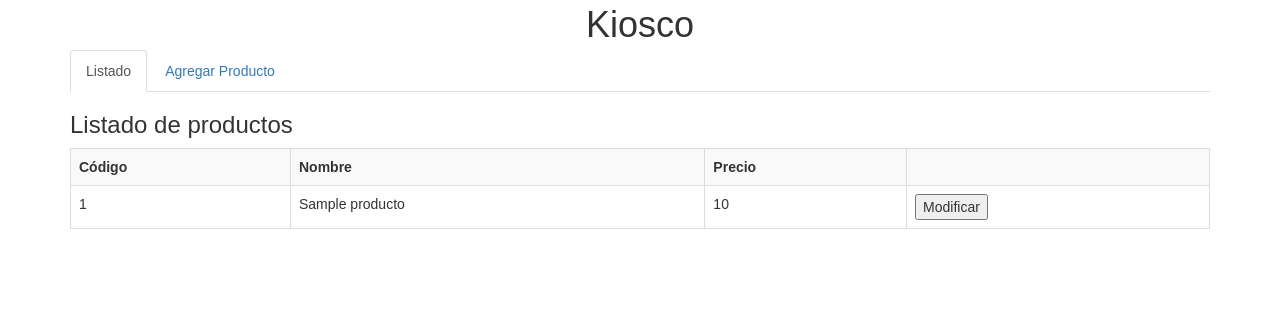
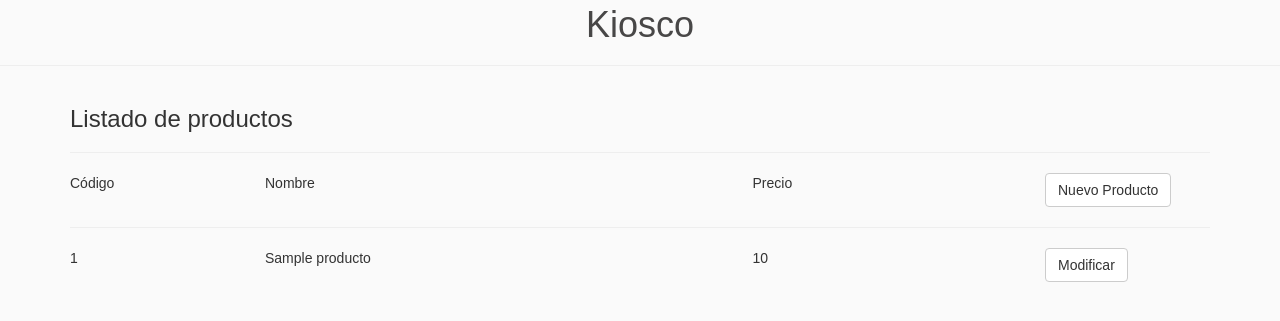
Before and after one commit to NichollsLedesma/Kiosco, a PHP site: page / in a window 1280 px wide. Shown: the top 321 px of the page. Run offline with PHP 8.4, Linux system fonts and the light colour scheme; tables that the repository leaves empty or names only in its code hold one stand-in row (values such as "Sample post"); data that the repository does not hold is empty; style sheets or scripts are compiled from the project's sources.

Commit message:
producto agregado

```diff
--- a/conexion.php
+++ b/conexion.php
@@ -1,6 +1,4 @@
 <?php
-
-
 
 function conectar(){
 	$usuario = 'root';
--- a/functiones.php
+++ b/functiones.php
@@ -3,14 +3,33 @@ include('conexion.php');
 
 
 function listadoProductos(){
-
 	$conn = conectar();
-	$result = $conn->query('SELECT * FROM producto');
-    desconectar($conn);
+	$result = $conn->query('SELECT * FROM producto order by nombre;');
+    //desconectar($conn);
 
 	return $result;
 
 }
 
+function buscarProd($id){
+	$productoEncontrado = [];
+	$todo = listadoProductos();
+	foreach ($todo as $prod) {
+		if ($prod['id']==$id){
+			$productoEncontrado = json_encode($prod);
+		}
+	}
+	return $productoEncontrado;
+}
+
+function addProduct($nombre, $precio){
+	echo "nombre: " . $nombre . " precio " . $precio;
+	$query = 'INSERT INTO producto (nombre, precio) VALUES (\''.$nombre.'\', '.$precio.')';
+	echo "consulta: " . $query;
+	$conn = conectar();
+	$result = $conn->query($query);
+    desconectar($conn);
+}
+
 
  ?>
--- a/index.php
+++ b/index.php
@@ -1,12 +1,4 @@
-<?php
-include('functiones.php');
-$productos = listadoProductos();
-// $result = listadoProductos();
-// foreach($result as $row) {
-// 	echo $row['id'].' nombre: '.$row['nombre'].' precio: '.$row['precio']. ' --- ' ;
-// }
-
- ?>
+<?php include('functiones.php'); $productos = listadoProductos(); ?>
 
 <!DOCTYPE html>
 <html>
@@ -25,43 +17,84 @@ $productos = listadoProductos();
 
 </head>
 <body>
-<h1 class="text-center">Kiosco</h1>
+<h1 class="text-center"><a href="index.php">Kiosco</a></h1><hr>
 
 <div class="container">
-	<ul class="nav nav-tabs">
-		<li class="active"><a data-toggle="tab" href="#home">Listado</a></li>
-		<li><a data-toggle="tab" href="#addProd">Agregar Producto</a></li>
+	<h3>Listado de productos</h3><hr>
 
-	</ul>
+	<!-- Cabecera -->
+	<div class="row">
+		<div class="col-md-2">Código</div>
+		<div class="col-md-5">Nombre</div>
+		<div class="col-md-3">Precio</div>
+		<div class="col-md-2"><button class="btn btn-default" data-toggle="modal" data-target="#addProd">Nuevo Producto</button></div>
+	</div>
+	<!-- Listtado -->
+	<?php foreach ($productos as $prod) {?>
+		<hr>
+		<div class="row">
+			<div class="col-md-2 idProd" id="<?=$prod['id']; ?>"><?=$prod['id']; ?></div>
+			<div class="col-md-5"><?=$prod['nombre']; ?></div>
+			<div class="col-md-3"><?=$prod['precio']; ?></div>
+			<div class="col-md-2"><button class="btn btn-default" data-toggle="modal" data-target="#modifProd">Modificar</button></div>
 
-	<div class="tab-content">
-		<div id="home" class="tab-pane fade in active">
-			<h3>Listado de productos</h3>
-			<div class="table-responsive">
-				<table class="table table-striped table-bordered">
-
-					<tr><th>Código</th><th>Nombre</th><th>Precio</th><th></th></tr>
-					<?php foreach ($productos as $prod) {?>
-						<tr>
-							<td><?= $prod['id']; ?></td>
-							<td><?= $prod['nombre']; ?></td>
-							<td><?= $prod['precio']; ?></td>
-							<td><button class="btnModif">Modificar</button></td>
-						</tr>
-					<?php } ?>
-				</table>
-			</div>
 
 		</div>
-		<div id="addProd" class="tab-pane fade">
-			<h3>Agregar</h3>
-			<p>Ut enim ad minim veniam, quis nostrud exercitation ullamco laboris nisi ut aliquip ex ea commodo consequat.</p>
+	<?php } ?>
+
+
+</div><!-- fin container -->
+
+<!-- Trigger the modal with a button -->
+<!-- <button type="button" class="btn btn-info btn-lg" data-toggle="modal" data-target="#myModal">Open Modal</button> -->
+
+<!-- Modal -->
+<div id="addProd" class="modal fade" role="dialog">
+	<div class="modal-dialog">
+
+		<!-- Modal content-->
+		<div class="modal-content">
+			<div class="modal-header">
+				<!-- <button type="button" class="close" data-dismiss="modal">&times;</button> -->
+				<h4 class="modal-title">Nuevo Producto</h4>
+			</div>
+			<div class="modal-body">
+				<form method="post" action="add.php" >
+					<label>Nombre: </label><input id="nombre" name="nombre"  placeholder='Nombre del producto...'>
+					<label>Precio: </label><input id="precio" name="precio" type="number" step='0.01' placeholder='0.00'>
+					<button type="submit" class="btn btn-default">Guardar</button>
+				</form>
+			</div>
+			<div class="modal-footer">
+				<button type="button" class="btn btn-default" data-dismiss="modal">Cancelar</button>
+			</div>
 		</div>
 
 	</div>
-</div><!-- fin container -->
+</div>
+<div id="modifProd" class="modal fade" role="dialog">
+	<div class="modal-dialog">
 
+		<!-- Modal content-->
+		<div class="modal-content">
+			<div class="modal-header">
+				<!-- <button type="button" class="close" data-dismiss="modal">&times;</button> -->
+				<h4 class="modal-title">Modificar Producto</h4>
+			</div>
+			<div class="modal-body">
+				<form method="post" action="modif.php" >
 
+					<label>Nombre: </label><input id="nombre" name="nombre"  placeholder='Nombre del producto...'>
+					<label>Precio: </label><input id="precio" name="precio" type="number" step='0.01' placeholder='0.00'>
+					<button type="submit" class="btn btn-default">Guardar</button>
+				</form>
+			</div>
+			<div class="modal-footer">
+				<button type="button" class="btn btn-default" data-dismiss="modal">Cancelar</button>
+			</div>
+		</div>
 
+	</div>
+</div>
 </body>
 </html>
--- a/resources/css/style.css
+++ b/resources/css/style.css
@@ -1,6 +1,11 @@
 body{
 	font-family: arial;
+	background-color: #fafafa;
 }
 h1{
 	margin: 5px;
 }
+a:link{
+	color: #484747;
+	text-decoration: none;
+}
--- a/resources/js/jsCustom.js
+++ b/resources/js/jsCustom.js
@@ -1,14 +1,17 @@
-
 $(function(){
-	//$('.tablaProd').append(tablaProductos());
-	$.ajax({
-		url: 'functiones.php',
-		type: 'get',
-		data: ''
-	}).done(function(data){
-		console.log(data);
-	});
+	// $('#productos').val();
+	// console.log($('#productos').val());
 });
+// $(function(){
+// 	//$('.tablaProd').append(tablaProductos());
+// 	$.ajax({
+// 		url: 'functiones.php',
+// 		type: 'get',
+// 		data: ''
+// 	}).done(function(data){
+// 		console.log(data);
+// 	});
+// });
 
 // function tablaProductos(){
 // 	let retorno = '<table class="table table-striped table-bordered">';
@@ -19,3 +22,14 @@ $(function(){
 // 	retorno+='</table>';
 // 	return retorno;
 // }
+
+function modificar(id){
+	//alert(id);
+	$.ajax({
+		url: 'ajax.php',
+		type: 'POST',
+		data: {idProd: id}
+	}).done(function(data){
+		console.log(data);
+	});
+}
```
Also changed, not shown: add.php (added, +26 -0 lines), modif.php (added, +12 -0 lines).
